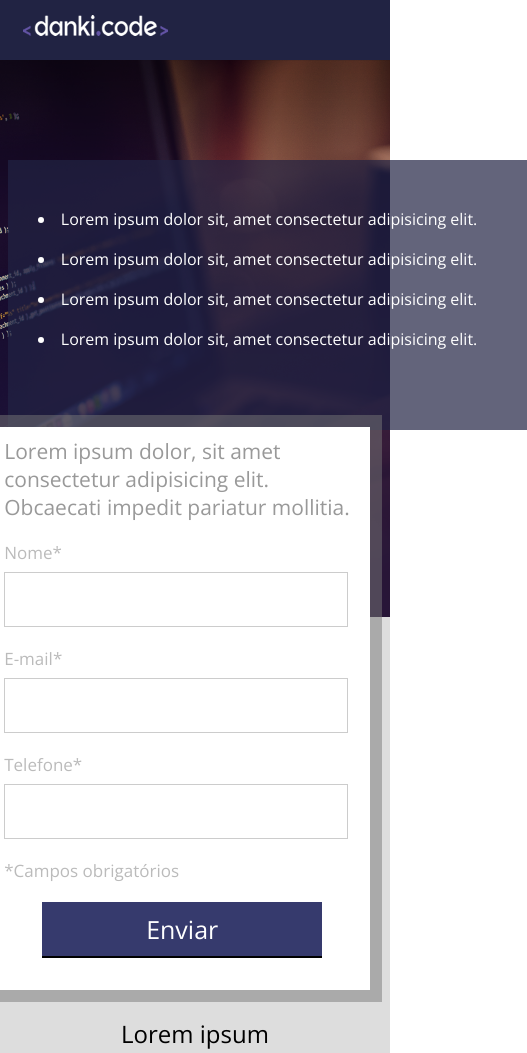
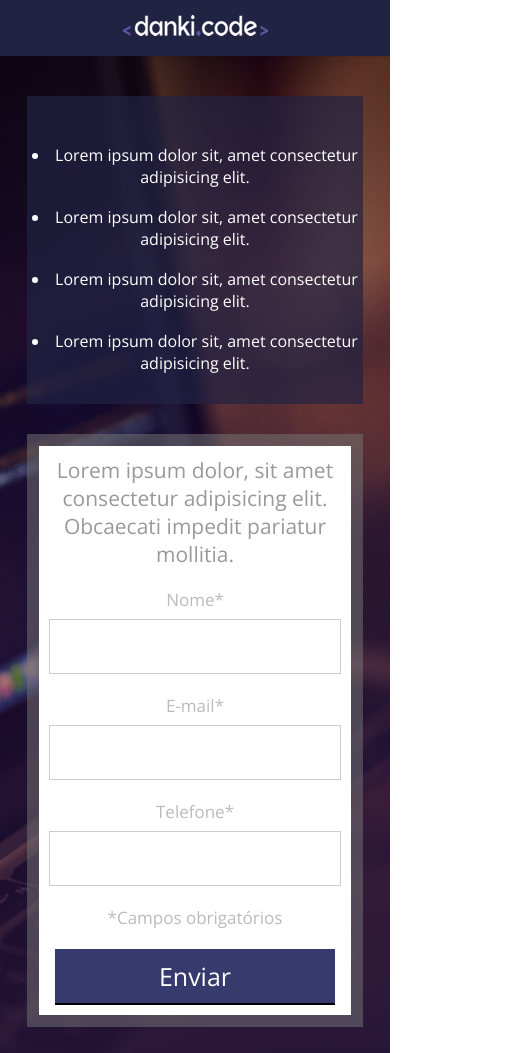
Before and after one commit to andersongames/Projeto_1-LandingPage, a plain HTML site: page index.html in a window 390 px wide. Shown: the top 1053 px of the page, 527 px wide, since content can reach past the window. Drawn offline with nearby package versions, Linux system fonts and the light colour scheme.

Commit message:
Update responsivo #2

```diff
--- a/css/style.css
+++ b/css/style.css
@@ -138,6 +138,7 @@ html, body{
 
 .container-sec2 p{
     width: 100%;
+    max-width: 768px;
     margin: 15px 0;
     display: inline-block;
     text-align: justify;
@@ -196,3 +197,51 @@ html, body{
 .footer p{
     margin-top: 8px;
 }
+
+@media screen and (max-width: 1024px){
+    .header{
+        height: auto;
+        width: 100%;
+        padding: 15px 0;
+        text-align: center;
+    }
+    .header img{
+        margin: 0;
+    }
+
+    .container-list{
+        padding: 30px 0;
+        float: none;
+        width: 90%;
+        margin-top: 0em;
+        display: inline-block;
+        max-width: 500px;
+        height: auto;
+    }
+
+    .container-banner{
+        width: 100%;
+        padding: 40px 2%;
+        height: auto;
+        text-align: center;
+    }
+    .form{
+        margin-top: 30px;
+        max-width: 400px;
+        padding: 10px;
+        width: 90%;
+        height: 100%;
+        display: inline-block;
+        float: none;
+        top: 0;
+    }
+    .input-container input[type=text]{
+        width: 100%;
+        height: 55px;
+    }
+    .form input[type=submit]{
+        max-width: 280px;
+        width: 100%;
+        height: 56px;
+    }
+}
--- a/index.html
+++ b/index.html
@@ -16,6 +16,7 @@
 
     <div class="container-banner">
         <div class="center">
+            <div>
                 <div class="container-list">
                     <ul>
                         <li>Lorem ipsum dolor sit, amet consectetur adipisicing elit.</li>
@@ -24,7 +25,9 @@
                         <li>Lorem ipsum dolor sit, amet consectetur adipisicing elit.</li>
                     </ul>
                 </div><!--container-list-->
+            </div>
 
+            <div>
                 <div class="form">
                     <h2>Lorem ipsum dolor, sit amet consectetur adipisicing elit. Obcaecati impedit pariatur mollitia.</h2>
                     <form>
@@ -50,6 +53,8 @@
                         </div> <!--input-submit-container-->
                     </form>
                 </div><!--form-->
+            </div>
+            <div class="clear"></div><!--clear-->
         </div> <!--center-->
     </div> <!--container-banner-->
 
```
Lines whose indentation alone changed are shown as unchanged.
